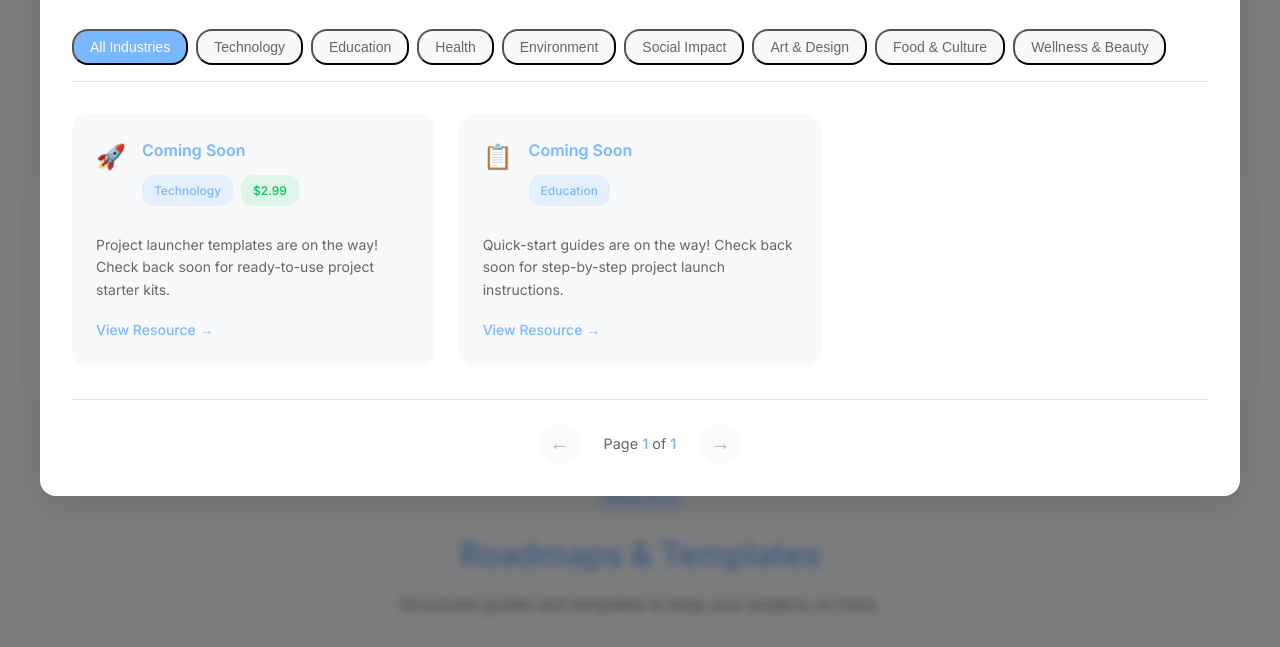
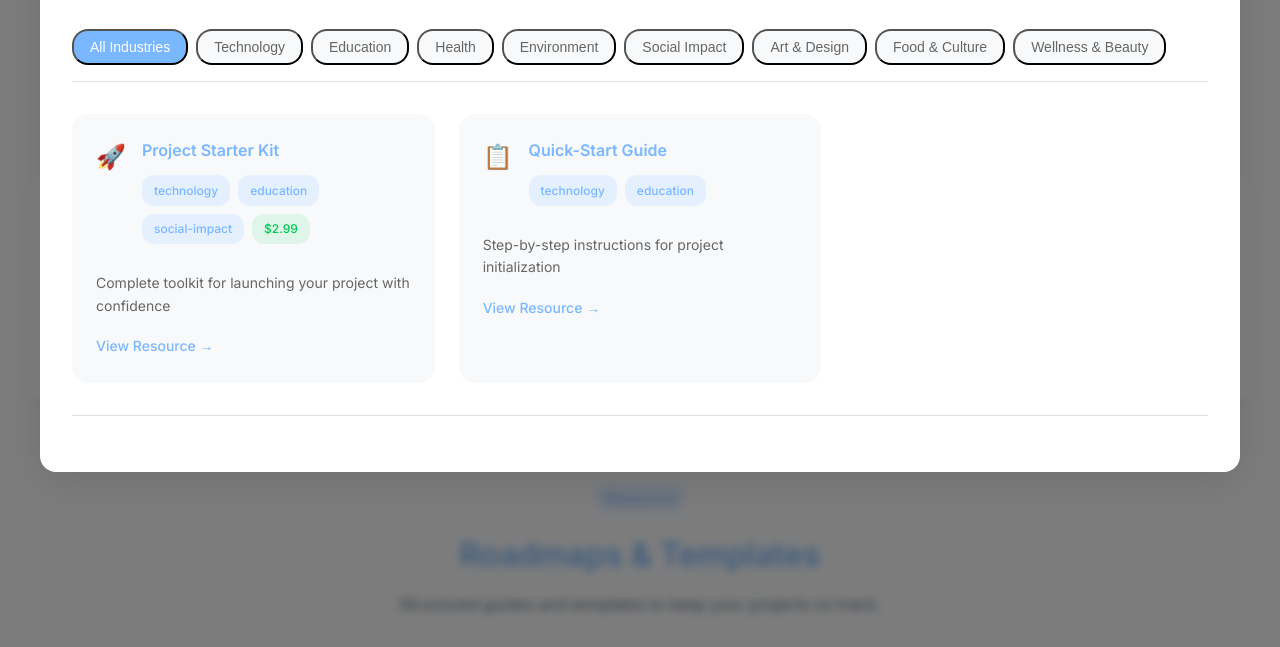
Before and after one commit to theprojectctrl/ctrl, a plain HTML site: page resources.html in a window 1280 px wide. Both pictures are taken after a click on the element 331 px from the left and 1222 px from the top of the page. Shown: the part 934-1581 px from the top of the page. Drawn offline with Linux system fonts and the light colour scheme.

Commit message:
json resource easy update

```diff
--- a/resources.html
+++ b/resources.html
@@ -587,150 +587,22 @@
   </style>
 
   <script>
-    // Resource data
-    const resources = {
-      'project-launcher': {
-        title: 'Project Launcher',
-        description: 'Quick-start templates & guides to launch your project',
-        items: {
-          'all': [
-            {
-              icon: '🚀',
-              title: 'Coming Soon',
-              description: 'Project launcher templates are on the way! Check back soon for ready-to-use project starter kits.',
-              category: 'Technology',
-              price: '$2.99',
-              link: '#'
-            },
-            {
-              icon: '📋',
-              title: 'Coming Soon',
-              description: 'Quick-start guides are on the way! Check back soon for step-by-step project launch instructions.',
-              category: 'Education',
-              link: '#'
-            }
-          ]
-        }
-      },
-      'workflow-builder': {
-        title: 'Workflow Builder',
-        description: 'Industry-specific workflow templates and processes',
-        items: {
-          'all': [
-            {
-              icon: '⚙️',
-              title: 'Coming Soon',
-              description: 'Workflow templates are on the way! Check back soon for customizable process frameworks.',
-              category: 'Health',
-              price: '$2.99',
-              link: '#'
-            },
-            {
-              icon: '📈',
-              title: 'Coming Soon',
-              description: 'Process guides are on the way! Check back soon for workflow optimization tools.',
-              category: 'Environment',
-              link: '#'
-            }
-          ]
-        }
-      },
-      'development-roadmap': {
-        title: 'Development Roadmap',
-        description: 'Industry-specific development guides and milestones',
-        items: {
-          'all': [
-            {
-              icon: '🎯',
-              title: 'Coming Soon',
-              description: 'Development milestones are on the way! Check back soon for project planning frameworks.',
-              category: 'Social Impact',
-              price: '$2.99',
-              link: '#'
-            },
-            {
-              icon: '🗺️',
-              title: 'Coming Soon',
-              description: 'Strategic roadmaps are on the way! Check back soon for long-term planning guides.',
-              category: 'Art & Design',
-              link: '#'
-            }
-          ]
-        }
-      },
-      'project-templates': {
-        title: 'Project Templates',
-        description: 'Ready-to-use templates for your industry',
-        items: {
-          'all': [
-            {
-              icon: '📄',
-              title: 'Coming Soon',
-              description: 'Document templates are on the way! Check back soon for standardized project forms.',
-              category: 'Food & Culture',
-              price: '$2.99',
-              link: '#'
-            },
-            {
-              icon: '📁',
-              title: 'Coming Soon',
-              description: 'Project frameworks are on the way! Check back soon for complete project structures.',
-              category: 'Wellness & Beauty',
-              link: '#'
-            }
-          ]
-        }
-      },
-      'developer-guides': {
-        title: 'Developer Guides',
-        description: 'Technical guides for different industries',
-        items: {
-          'all': [
-            {
-              icon: '💻',
-              title: 'Coming Soon',
-              description: 'Technical documentation is on the way! Check back soon for detailed developer guides.',
-              category: 'Technology',
-              price: '$2.99',
-              link: '#'
-            },
-            {
-              icon: '🔧',
-              title: 'Coming Soon',
-              description: 'Code tutorials are on the way! Check back soon for hands-on development resources.',
-              category: 'Education',
-              link: '#'
-            }
-          ]
-        }
-      },
-      'best-practices': {
-        title: 'Best Practices',
-        description: 'Industry-specific standards and guidelines',
-        items: {
-          'all': [
-            {
-              icon: '✨',
-              title: 'Coming Soon',
-              description: 'Industry standards are on the way! Check back soon for best practice guidelines.',
-              category: 'Health',
-              price: '$2.99',
-              link: '#'
-            },
-            {
-              icon: '📊',
-              title: 'Coming Soon',
-              description: 'Quality benchmarks are on the way! Check back soon for performance metrics.',
-              category: 'Environment',
-              link: '#'
-            }
-          ]
-        }
+    // Load resources from JSON file
+    let resourcesData = null;
+
+    async function loadResources() {
+      try {
+        const response = await fetch('resources.json');
+        resourcesData = await response.json();
+        return resourcesData;
+      } catch (error) {
+        console.error('Error loading resources:', error);
+        return null;
       }
-    };
+    }
 
     // Initialize popup functionality
-    document.addEventListener('DOMContentLoaded', () => {
+    document.addEventListener('DOMContentLoaded', async () => {
       const popup = document.querySelector('.resources-popup');
       const closeBtn = document.querySelector('.close-popup');
       const filterTags = document.querySelectorAll('.filter-tag');
@@ -739,6 +611,9 @@
       const prevPageBtn = document.querySelector('.prev-page');
       const nextPageBtn = document.querySelector('.next-page');
       const paginationInfo = document.querySelector('.pagination-info');
+
+      // Load resources data
+      await loadResources();
 
       // Close popup
       closeBtn.addEventListener('click', () => {
@@ -752,6 +627,11 @@
         }
       });
 
+      let currentPage = 1;
+      const ITEMS_PER_PAGE = 6;
+      let currentFilter = 'all';
+      let currentResourceType = null;
+
       // Filter functionality
       filterTags.forEach(tag => {
         tag.addEventListener('click', () => {
@@ -759,22 +639,39 @@
           filterTags.forEach(t => t.classList.remove('active'));
           tag.classList.add('active');
 
-          // Get current resource type
-          const currentResourceType = popup.dataset.currentResource;
-          const resourceData = resources[currentResourceType];
+          // Update current filter
+          currentFilter = tag.dataset.filter;
+          currentPage = 1;
 
           // Display the resources
-          displayResource(resourceData);
+          displayResource(currentResourceType);
         });
       });
 
       // Function to display the resources
-      function displayResource(resourceData) {
+      function displayResource(resourceType) {
+        if (!resourcesData || !resourceType) return;
+
+        currentResourceType = resourceType;
+        const resourceData = resourcesData.resources[resourceType];
         resourcesGrid.innerHTML = '';
-        const items = resourceData.items.all;
-        const ITEMS_PER_PAGE = 6; // Set maximum items per page
 
-        items.forEach(item => {
+        // Filter items based on current filter
+        let filteredItems = resourceData.items;
+        if (currentFilter !== 'all') {
+          filteredItems = resourceData.items.filter(item =>
+            item.categories.includes(currentFilter)
+          );
+        }
+
+        // Calculate pagination
+        const totalPages = Math.ceil(filteredItems.length / ITEMS_PER_PAGE);
+        const startIndex = (currentPage - 1) * ITEMS_PER_PAGE;
+        const endIndex = startIndex + ITEMS_PER_PAGE;
+        const itemsToShow = filteredItems.slice(startIndex, endIndex);
+
+        // Display items
+        itemsToShow.forEach(item => {
           const resourceItem = document.createElement('div');
           resourceItem.className = 'resource-item-popup';
 
@@ -784,46 +681,71 @@
               <div class="resource-title">
                 <h4>${item.title}</h4>
                 <div class="resource-tags">
-                  <span class="resource-tag">${item.category}</span>
-                  ${item.price ? `<span class="resource-tag price-tag">${item.price}</span>` : ''}
+                  ${item.categories.map(cat => `<span class="resource-tag">${cat}</span>`).join('')}
+                  ${item.price ? `<span class="resource-tag price-tag">$${item.price}</span>` : ''}
                 </div>
               </div>
             </div>
             <p class="resource-description">${item.description}</p>
-            <a href="${item.link}" class="resource-link">View Resource →</a>
+            <a href="${item.viewResourceLink || item.link}" class="resource-link" target="_blank">View Resource →</a>
           `;
 
           resourcesGrid.appendChild(resourceItem);
         });
 
-        // Show pagination controls but keep them disabled for now
-        prevPageBtn.style.display = '';
-        nextPageBtn.style.display = '';
-        paginationInfo.style.display = '';
+        // Update pagination controls
+        prevPageBtn.disabled = currentPage === 1;
+        nextPageBtn.disabled = currentPage === totalPages;
+        paginationInfo.innerHTML = `Page <strong>${currentPage}</strong> of <strong>${totalPages}</strong>`;
 
-        // Update pagination info
-        const totalPages = Math.ceil(items.length / ITEMS_PER_PAGE);
-        paginationInfo.innerHTML = `Page <strong>1</strong> of <strong>${totalPages}</strong>`;
+        // Show/hide pagination controls
+        const showPagination = totalPages > 1;
+        prevPageBtn.style.display = showPagination ? '' : 'none';
+        nextPageBtn.style.display = showPagination ? '' : 'none';
+        paginationInfo.style.display = showPagination ? '' : 'none';
+      }
 
-        // Disable both buttons since we only have 2 items
-        prevPageBtn.disabled = true;
-        nextPageBtn.disabled = true;
-      }
+      // Pagination controls
+      prevPageBtn.addEventListener('click', () => {
+        if (currentPage > 1) {
+          currentPage--;
+          displayResource(currentResourceType);
+        }
+      });
+
+      nextPageBtn.addEventListener('click', () => {
+        const totalPages = Math.ceil(
+          (currentFilter === 'all'
+            ? resourcesData.resources[currentResourceType].items.length
+            : resourcesData.resources[currentResourceType].items.filter(item =>
+                item.categories.includes(currentFilter)
+              ).length
+          ) / ITEMS_PER_PAGE
+        );
+
+        if (currentPage < totalPages) {
+          currentPage++;
+          displayResource(currentResourceType);
+        }
+      });
 
       // Open popup when clicking bento cards
       bentoCards.forEach(card => {
         card.addEventListener('click', () => {
           const resourceType = card.dataset.resource;
-          const resourceData = resources[resourceType];
-
-          // Store current resource type
-          popup.dataset.currentResource = resourceType;
 
           // Update popup title and description
-          document.querySelector('.resources-popup-header h2').textContent = resourceData.title;
+          document.querySelector('.resources-popup-header h2').textContent = resourcesData.resources[resourceType].title;
+
+          // Reset to first page and all filter
+          currentPage = 1;
+          currentFilter = 'all';
+          filterTags.forEach(tag => {
+            tag.classList.toggle('active', tag.dataset.filter === 'all');
+          });
 
           // Show the resources
-          displayResource(resourceData);
+          displayResource(resourceType);
 
           // Show popup
           popup.classList.add('active');
--- /dev/null
+++ b/resources.json
@@ -0,0 +1,172 @@
+{
+  "resources": {
+    "project-launcher": {
+      "title": "Project Launcher",
+      "description": "Quick-start templates & guides to launch your project",
+      "items": [
+        {
+          "id": "pl-001",
+          "icon": "🚀",
+          "title": "Project Starter Kit",
+          "description": "Complete toolkit for launching your project with confidence",
+          "categories": ["technology", "education", "social-impact"],
+          "price": 2.99,
+          "link": "#",
+          "viewResourceLink": "https://example.com/starter-kit",
+          "status": "coming-soon"
+        },
+        {
+          "id": "pl-002",
+          "icon": "📋",
+          "title": "Quick-Start Guide",
+          "description": "Step-by-step instructions for project initialization",
+          "categories": ["technology", "education"],
+          "price": 0,
+          "link": "#",
+          "viewResourceLink": "https://example.com/quick-start",
+          "status": "coming-soon"
+        }
+      ]
+    },
+    "workflow-builder": {
+      "title": "Workflow Builder",
+      "description": "Industry-specific workflow templates and processes",
+      "items": [
+        {
+          "id": "wb-001",
+          "icon": "⚙️",
+          "title": "Process Framework",
+          "description": "Customizable workflow templates for your industry",
+          "categories": ["health", "technology"],
+          "price": 2.99,
+          "link": "#",
+          "viewResourceLink": "https://example.com/process-framework",
+          "status": "coming-soon"
+        },
+        {
+          "id": "wb-002",
+          "icon": "📈",
+          "title": "Optimization Guide",
+          "description": "Tools and techniques for workflow optimization",
+          "categories": ["environment", "technology"],
+          "price": 0,
+          "link": "#",
+          "viewResourceLink": "https://example.com/optimization",
+          "status": "coming-soon"
+        }
+      ]
+    },
+    "development-roadmap": {
+      "title": "Development Roadmap",
+      "description": "Industry-specific development guides and milestones",
+      "items": [
+        {
+          "id": "dr-001",
+          "icon": "🎯",
+          "title": "Project Planning Framework",
+          "description": "Comprehensive framework for project development",
+          "categories": ["social-impact", "technology"],
+          "price": 2.99,
+          "link": "#",
+          "viewResourceLink": "https://example.com/planning-framework",
+          "status": "coming-soon"
+        },
+        {
+          "id": "dr-002",
+          "icon": "🗺️",
+          "title": "Strategic Roadmap",
+          "description": "Long-term planning and milestone tracking",
+          "categories": ["art-design", "technology"],
+          "price": 0,
+          "link": "#",
+          "viewResourceLink": "https://example.com/strategic-roadmap",
+          "status": "coming-soon"
+        }
+      ]
+    },
+    "project-templates": {
+      "title": "Project Templates",
+      "description": "Ready-to-use templates for your industry",
+      "items": [
+        {
+          "id": "pt-001",
+          "icon": "📄",
+          "title": "Document Templates",
+          "description": "Standardized forms and documents for your project",
+          "categories": ["food-culture", "technology"],
+          "price": 2.99,
+          "link": "#",
+          "viewResourceLink": "https://example.com/document-templates",
+          "status": "coming-soon"
+        },
+        {
+          "id": "pt-002",
+          "icon": "📁",
+          "title": "Project Framework",
+          "description": "Complete project structure templates",
+          "categories": ["wellness-beauty", "technology"],
+          "price": 0,
+          "link": "#",
+          "viewResourceLink": "https://example.com/project-framework",
+          "status": "coming-soon"
+        }
+      ]
+    },
+    "developer-guides": {
+      "title": "Developer Guides",
+      "description": "Technical guides for different industries",
+      "items": [
+        {
+          "id": "dg-001",
+          "icon": "💻",
+          "title": "Technical Documentation",
+          "description": "Detailed guides for technical implementation",
+          "categories": ["technology", "education"],
+          "price": 2.99,
+          "link": "#",
+          "viewResourceLink": "https://example.com/tech-docs",
+          "status": "coming-soon"
+        },
+        {
+          "id": "dg-002",
+          "icon": "🔧",
+          "title": "Code Tutorials",
+          "description": "Hands-on development resources",
+          "categories": ["technology", "education"],
+          "price": 0,
+          "link": "#",
+          "viewResourceLink": "https://example.com/code-tutorials",
+          "status": "coming-soon"
+        }
+      ]
+    },
+    "best-practices": {
+      "title": "Best Practices",
+      "description": "Industry-specific standards and guidelines",
+      "items": [
+        {
+          "id": "bp-001",
+          "icon": "✨",
+          "title": "Industry Standards",
+          "description": "Best practice guidelines for your field",
+          "categories": ["health", "technology"],
+          "price": 2.99,
+          "link": "#",
+          "viewResourceLink": "https://example.com/industry-standards",
+          "status": "coming-soon"
+        },
+        {
+          "id": "bp-002",
+          "icon": "📊",
+          "title": "Quality Benchmarks",
+          "description": "Performance metrics and quality standards",
+          "categories": ["environment", "technology"],
+          "price": 0,
+          "link": "#",
+          "viewResourceLink": "https://example.com/quality-benchmarks",
+          "status": "coming-soon"
+        }
+      ]
+    }
+  }
+}
```
Also changed, not shown: submit-project.html (line endings or trailing spaces).
